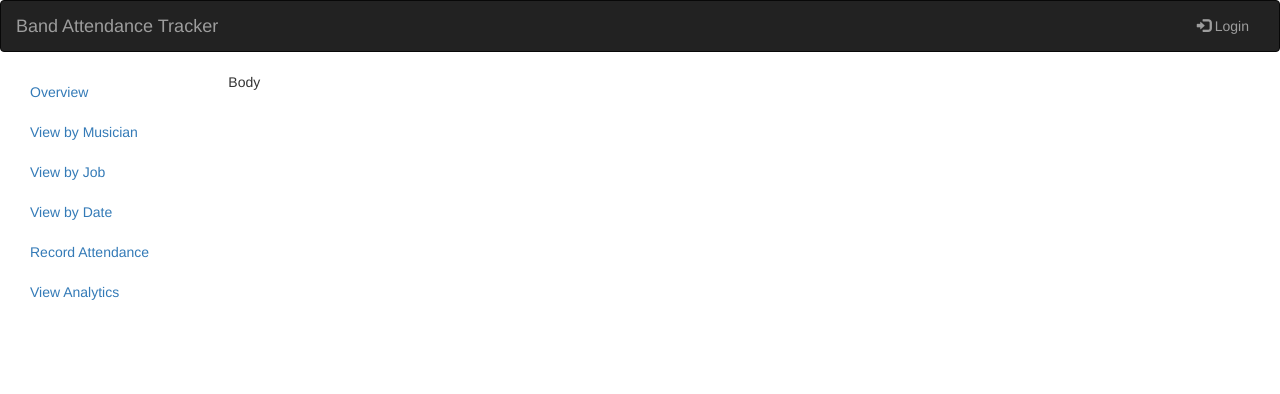
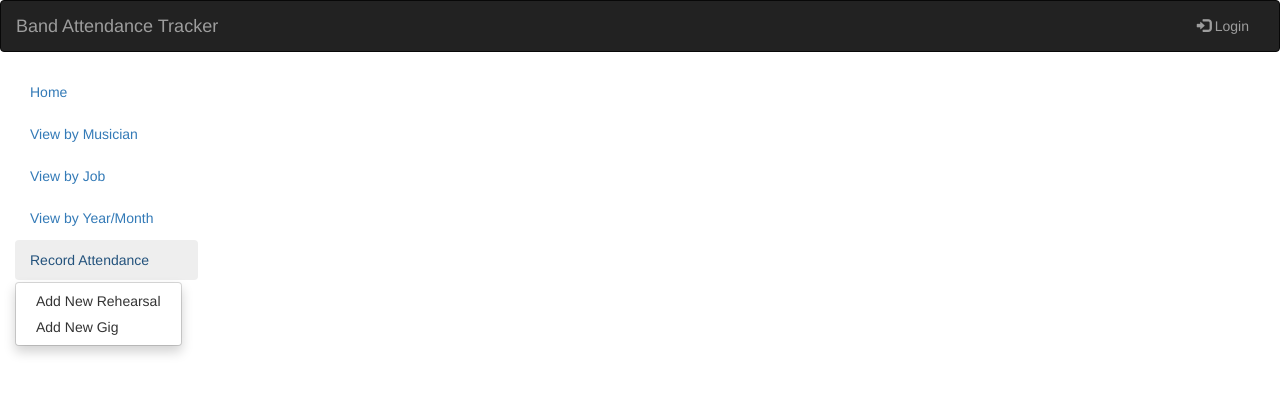
Before and after one commit to yangineer/BAT, a Django app: template bat/templates/attendance/framed_base.html in a window 1280 px wide, after a click on "Record Attendance". Shown: the top 394 px of the page. Run offline with Django 3.2, Linux system fonts and the light colour scheme; the template is opened without the code that fills it, so the values that code supplies are empty; some libraries are stand-ins or nearby versions.

Commit message:
Created templates for attendances, analytics and homepage, implemented musician list

```diff
--- a/bat/attendance/urls.py
+++ b/bat/attendance/urls.py
@@ -1,8 +1,13 @@
 from django.conf.urls import url, patterns
 from attendance import views
+from attendance.views import MusicianList, JobList, TimeList, Analytics
 
 urlpatterns = patterns('',
 	url(r'^$', views.index, name='index'),
 	url(r'^login/$', views.login_view, name='login'),
-	url(r'^logout/', views.logout_view, name='logout')
+	url(r'^logout/$', views.logout_view, name='logout'),
+	url(r'^musicians/$', MusicianList.as_view(), name='musicians'),
+	url(r'^times/$', TimeList.as_view(), name='times'),
+	url(r'^jobs/$', JobList.as_view(), name='jobs'),
+	url(r'^analytics/$', Analytics.as_view(), name='analytics'),
 )
--- a/bat/templates/attendance/framed_base.html
+++ b/bat/templates/attendance/framed_base.html
@@ -2,17 +2,24 @@
 {% block body %}
 <div class="row">
 	<div class="col-sm-3 col-md-2 sidebar">
-			<ul class="nav nav-sidebar">
-				<li class="active"><a href="#">Overview</a></li>
-				<li><a href="#">View by Musician</a></li>
-				<li><a href="#">View by Job</a></li>
-				<li><a href="#">View by Date</a></li>
-				<li><a href="#">Record Attendance</a></li>
-				<li><a href="#">View Analytics</a></li>
+			<ul class="nav nav-pills nav-stacked">
+				<li{% if active == 'home' %} class="active"{% endif %}><a href="{% url 'attendance:index' %}">Home</a></li>
+				<li{% if active == 'musicians' %} class="active" {% endif %}><a href="{% url 'attendance:musicians' %}">View by Musician</a></li>
+				<li{% if active == 'jobs' %} class="active"{% endif %}><a href="{% url 'attendance:jobs' %}">View by Job</a></li>
+				<li{% if active == 'times' %} class="active"{% endif %}><a href="{% url 'attendance:times' %}">View by Year/Month</a></li>
+				<li role="presentation" class="dropdown">
+					<a class="dropdown-toggle" data-toggle="dropdown" role="button" aria-expanded="false" href="#">Record Attendance</a>
+					<ul class="dropdown-menu" role="menu">
+						<li><a href="#">Add New Rehearsal</a></li>
+						<li><a href="#">Add New Gig</a></li>
+					</ul>
+				</li>
+				<li{% if active == 'analytics' %} class="active"{% endif %}><a href="{% url 'attendance:analytics' %}">View Analytics</a></li>
 			</ul>
 	</div>
 	<div class="col-sm-9 col-md-10 main">
-		Body
+		{% block content %}
+		{% endblock %}
 	</div>
 </div>
 {% endblock %}
```
Also changed, not shown: bat/attendance/models.py (+12 -0 lines), bat/attendance/views.py (+41 -1 lines).
